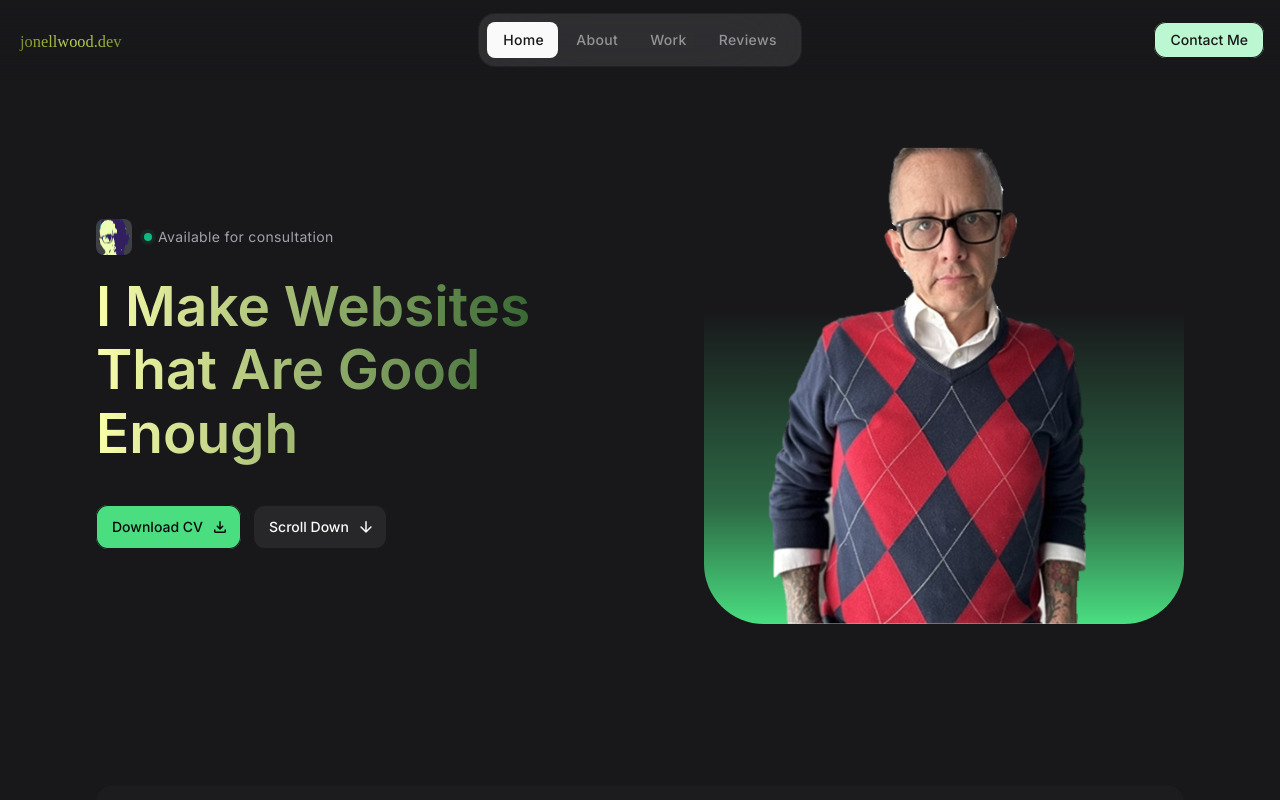
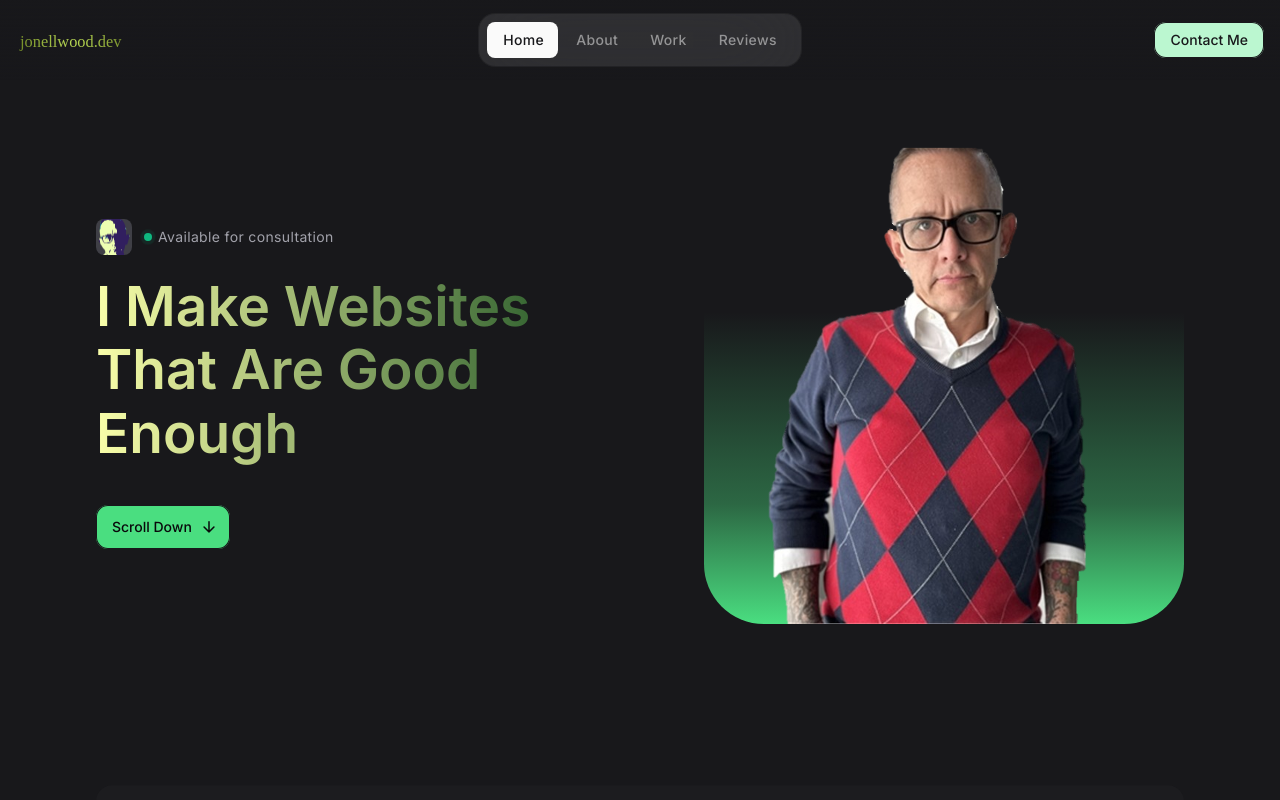
Before and after one commit to jonellwood/jon-ellwood, a React (Vite) app: page / in a window 1280 px wide. Shown: the top 800 px of the page. Built offline with nearby package versions, Linux system fonts and the light colour scheme.

Commit message:
preparing to deploy

```diff
--- a/src/components/Hero.jsx
+++ b/src/components/Hero.jsx
@@ -4,7 +4,7 @@
  * @license Apache-2.0
  */
 
-import { ButtonPrimary, ButtonOutline } from './Button';
+import { ButtonPrimary } from './Button';
 
 const Hero = () => {
 	return (
@@ -32,8 +32,8 @@ const Hero = () => {
 						I Make Websites That Are Good Enough
 					</h2>
 					<div className='flex items-center gap-3'>
-						<ButtonPrimary label='Download CV' icon='download' />
-						<ButtonOutline
+						{/* <ButtonPrimary label='Download CV' icon='download' /> */}
+						<ButtonPrimary
 							href='#about'
 							label='Scroll Down'
 							icon='arrow_downward'
```
Also changed, not shown: 1 other file (tests, documents, lock files or other folders).
